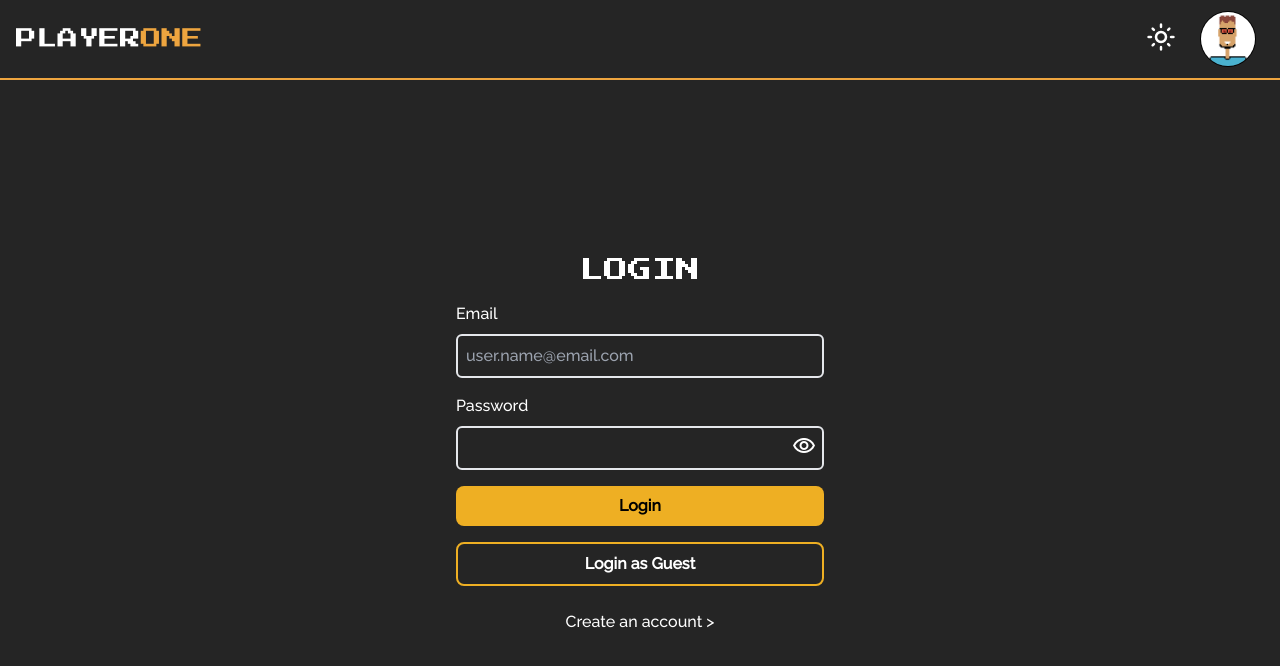
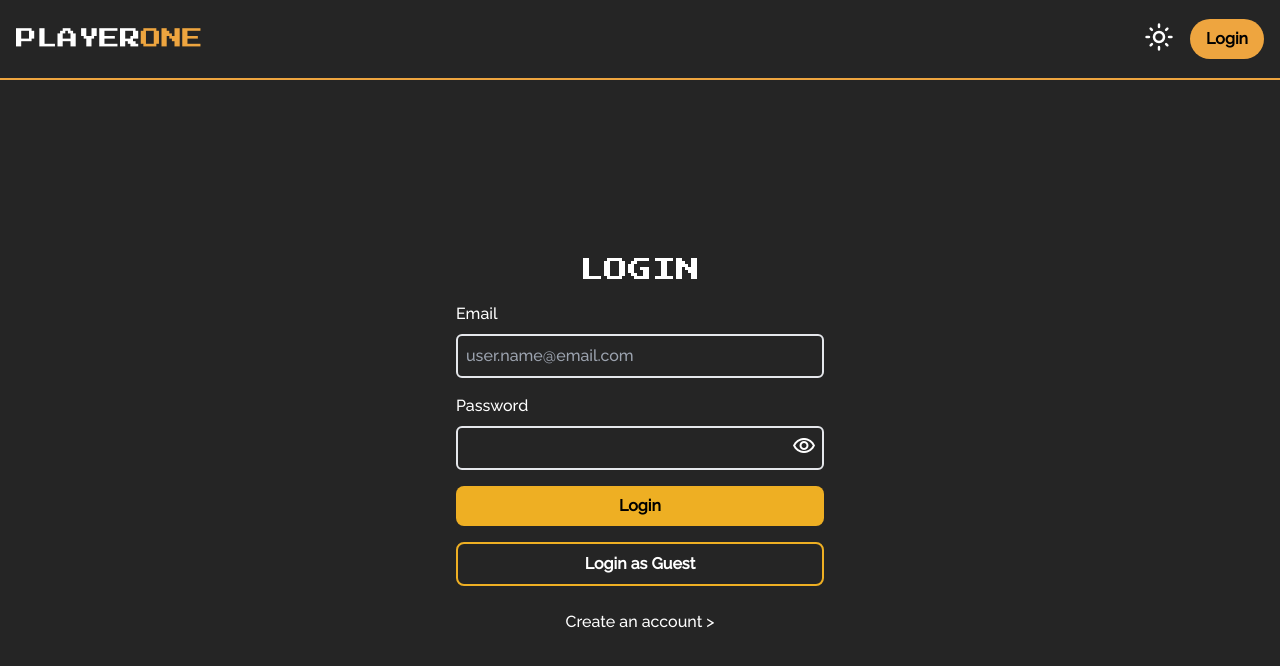
Before and after one commit to TejasShekar/PlayerOne, a React (Create React App) app: page /login in a window 1280 px wide. Shown: the top 666 px of the page. Built offline with nearby package versions, Linux system fonts and the light colour scheme; what miragejs would draw is missing.

Commit message:
feat: add user LogOut

```diff
--- a/src/components/NavBar.jsx
+++ b/src/components/NavBar.jsx
@@ -1,10 +1,15 @@
 import React from "react";
 import {Link, useNavigate} from "react-router-dom";
+import {useDispatch, useSelector} from "react-redux";
+
 import fallback_DP from "../assets/fallback_DP.jpg";
+import {userLogOut} from "../redux/features/authSlice";
 
 export const NavBar = ({theme}) => {
   const {darkTheme, setDarkTheme} = theme;
   const navigate = useNavigate();
+  const dispatch = useDispatch();
+  const user = useSelector((state) => state.auth.userData);
 
   return (
     <header className="flex justify-between p-4 w-full h-20 sticky top-0 border-b-2 border-[#eea53f] text-black dark:text-white bg-[#f9f9f9] dark:bg-[#252525] z-10">
@@ -23,10 +28,8 @@ export const NavBar = ({theme}) => {
             {darkTheme ? "light_mode" : "dark_mode"}
           </span>
         </button>
-        <div
-          className="flex items-center cursor-pointer"
-          onClick={() => navigate("/login")}
-        >
+        {user ? (
+          <>
             <figure className="w-14 mx-2">
               <img
                 className="rounded-[50%] border-[1px] border-black"
@@ -35,7 +38,23 @@ export const NavBar = ({theme}) => {
                 alt="profile_img"
               />
             </figure>
-        </div>
+            <button
+              onClick={() => {
+                dispatch(userLogOut());
+                navigate("/login");
+              }}
+            >
+              <span className="material-icons-outlined">logout</span>
+            </button>
+          </>
+        ) : (
+          <Link
+            to="/login"
+            className="p-2 px-4 font-bold text-black bg-[#eea53f] rounded-full"
+          >
+            Login
+          </Link>
+        )}
       </div>
     </header>
   );
--- a/src/pages/Login.jsx
+++ b/src/pages/Login.jsx
@@ -9,7 +9,7 @@ export const Login = () => {
   const dispatch = useDispatch();
   const location = useLocation();
   const previousPath = location.state?.from?.pathname ?? -1;
-  const authState = useSelector((state) => state.auth);
+  const user = useSelector((state) => state.auth.userData);
 
   const guestUser = {
     email: "guest@playerOne.com",
@@ -21,10 +21,9 @@ export const Login = () => {
     if (loginData.email && loginData.password) dispatch(userLogin(loginData));
   };
 
-  if (authState.userData) {
+  if (user) {
     return <Navigate to={previousPath} replace={true} />;
   }
-  console.log(authState);
 
   return (
     <main className="dark:bg-[#252525] dark:text-white h-[calc(100vh-5rem)] grid place-content-center">
--- a/src/redux/features/authSlice.js
+++ b/src/redux/features/authSlice.js
@@ -28,6 +28,13 @@ const authSlice = createSlice({
   name: "auth",
   initialState,
   reducers: {},
+  reducers: {
+    userLogOut: (state) => {
+      localStorage.clear();
+      state.userData = null;
+      state.token = null;
+    },
+  },
   extraReducers: {
     [userLogin.pending]: (state) => {
       state.isLoading = true;
@@ -48,3 +55,4 @@ const authSlice = createSlice({
 });
 
 export default authSlice.reducer;
+export const {userLogOut} = authSlice.actions;
```
Lines whose indentation alone changed are shown as unchanged.
